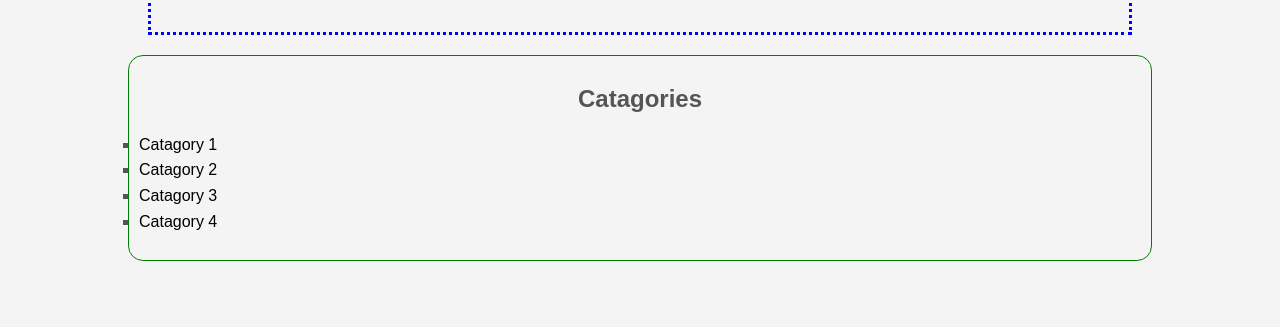
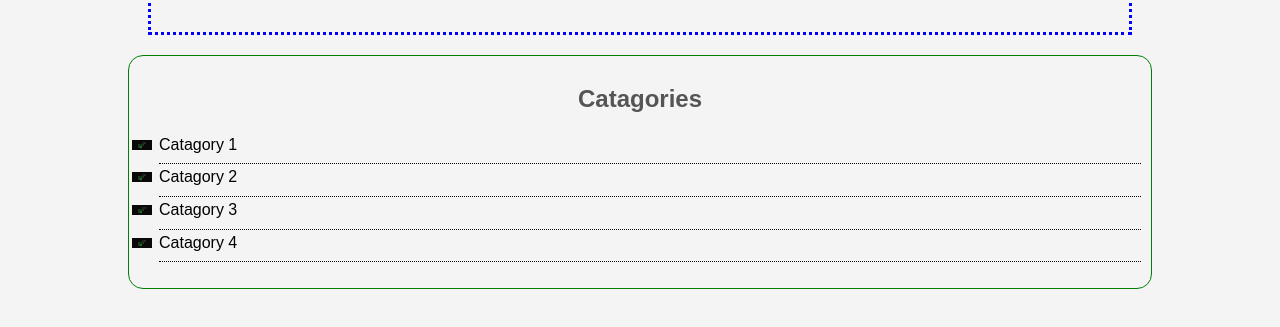
Before and after one commit to Ibbya42/CSS, a plain HTML site: page CSScheatsheet/index.html in a window 1280 px wide. Shown: the part 375-702 px from the top of the page. Drawn offline with Linux system fonts and the light colour scheme.

Commit message:
second push

```diff
--- a/CSScheatsheet/css/style.css
+++ b/CSScheatsheet/css/style.css
@@ -34,7 +34,7 @@ a:active{
 }
 
 a:visited{
-    color: red;
+    color: black;
 }
 
 .container{
@@ -105,5 +105,12 @@ a:visited{
 
 .choices ul{
     padding: 0;
+    padding-left:20px;
     list-style: square;
 }
+
+.choices li{
+    padding-bottom: 6px;
+    border-bottom: dotted 1px black;
+    list-style-image: url('../images/checkmark.png');
+}
```
Also changed, not shown: CSScheatsheet/images/checkmark.png (added).
